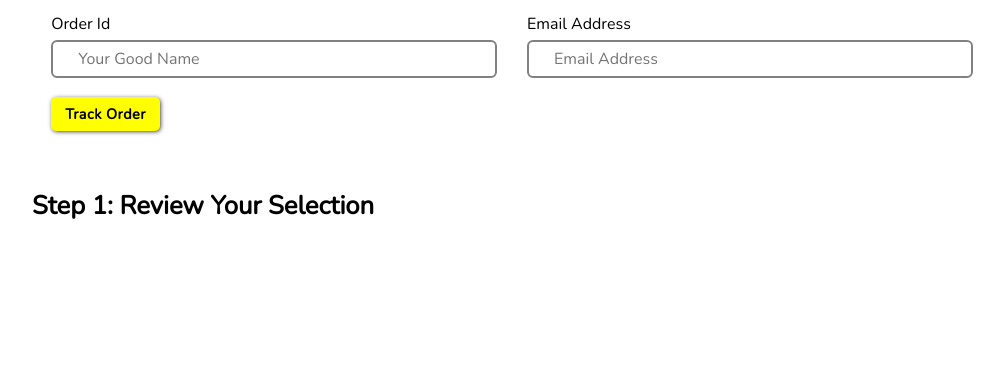
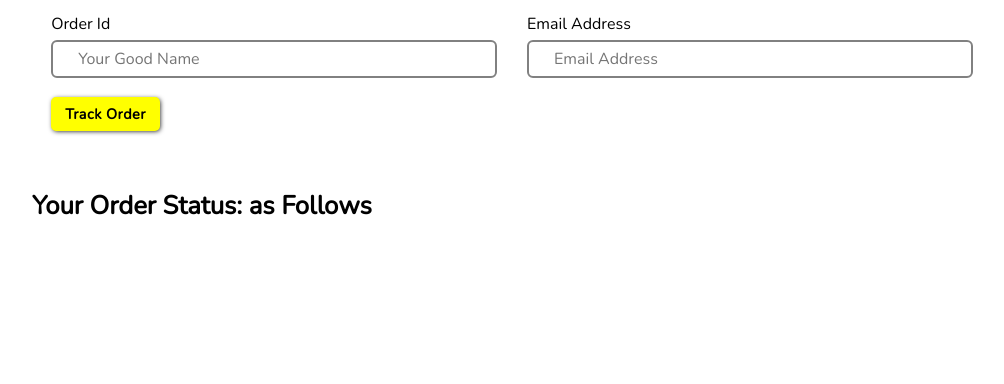
Before and after one commit to nikhivishwaa/JKart-Ecommerce-Website, a Django app: page /shop/track/ in a window 1280 px wide. Shown: the part 170-554 px from the top of the page, without its empty margins (128-1132 px from the left). Run offline with Django 4.2, Linux system fonts and the light colour scheme.

Commit message:
moving towards tracker page

```diff
--- a/jkart/shop/templates/shop/tracker.html
+++ b/jkart/shop/templates/shop/tracker.html
@@ -30,7 +30,7 @@
     </div>
 
     <div id="review" class="review">
-        <h1 class="steps">Step 1: Review Your Selection</h1>
+        <h1 class="steps">Your Order Status: as Follows</h1>
     </div>
 </div>
 
```
